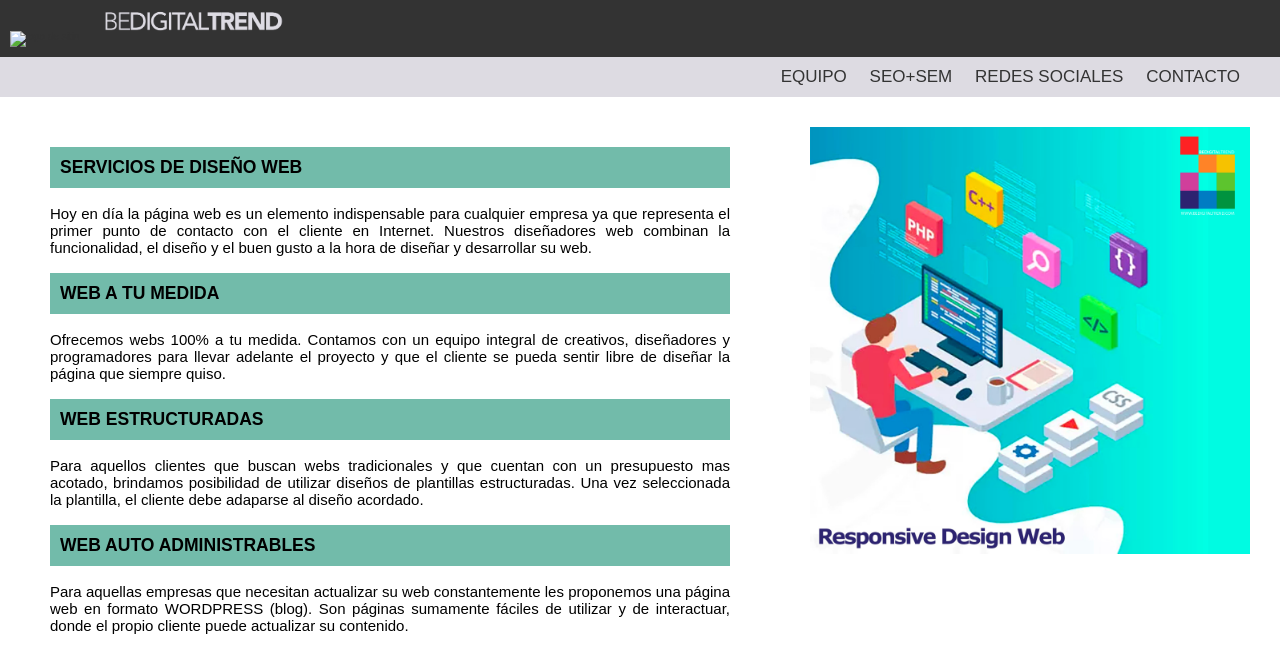
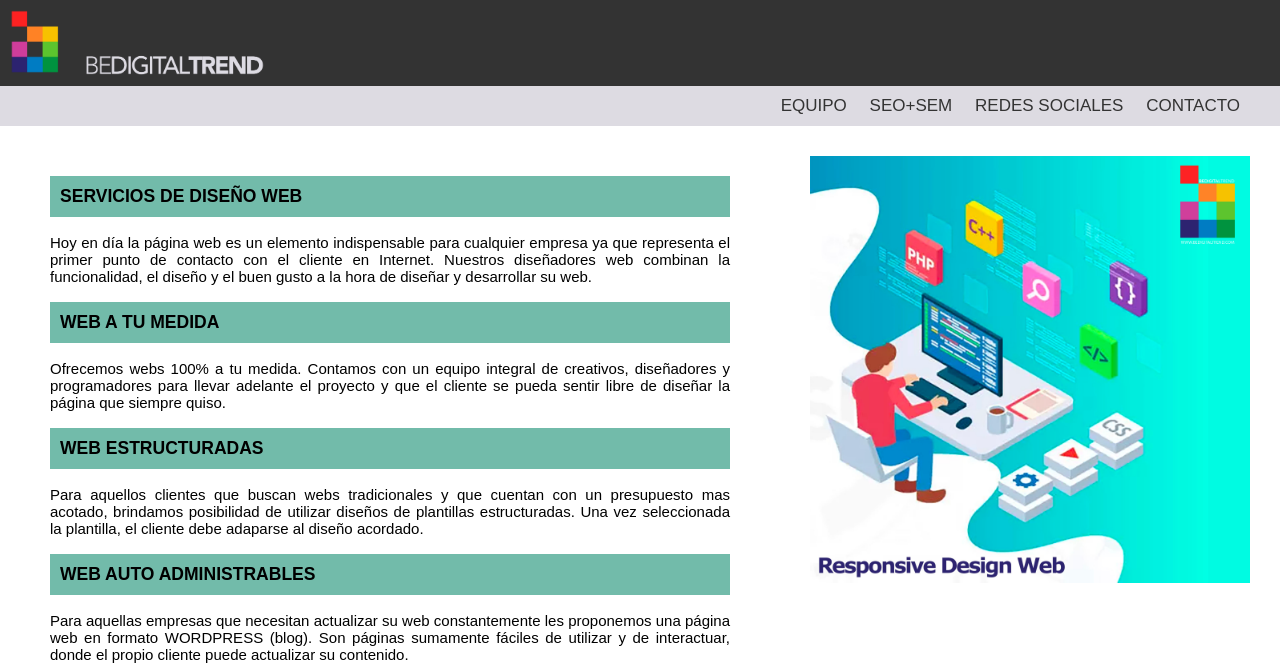
Before and after one commit to ivanaaranaz/aranazivana, a plain HTML site: page pages/dw.html in a window 1280 px wide. Shown: the top 672 px of the page. Drawn offline with Linux system fonts and the light colour scheme.

Commit message:
correcion imagenes 2

```diff
--- a/pages/dw.html
+++ b/pages/dw.html
@@ -13,7 +13,7 @@
     <div class="pagdw">
     <header class="header">
         <a href="../index.html">
-            <img class="header__logo" src="./images/logoweb.png" alt="logo de sitio"></a>
+            <img class="header__logo" src="../images/logoweb.png" alt="logo de sitio"></a>
         <img class="header__bdt" src="../images/logoletras.png" alt="bedigitaltrend">
         <nav class="header__nav">
             <ul class="estiloLista">
```
